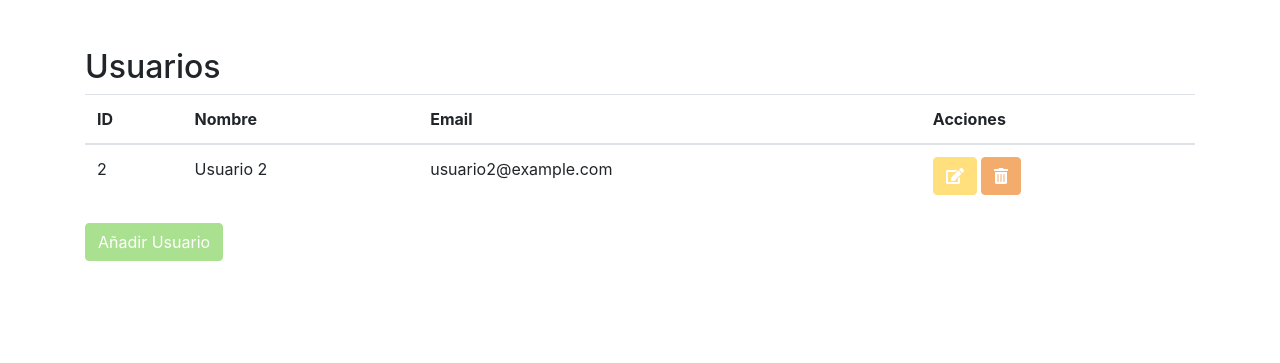
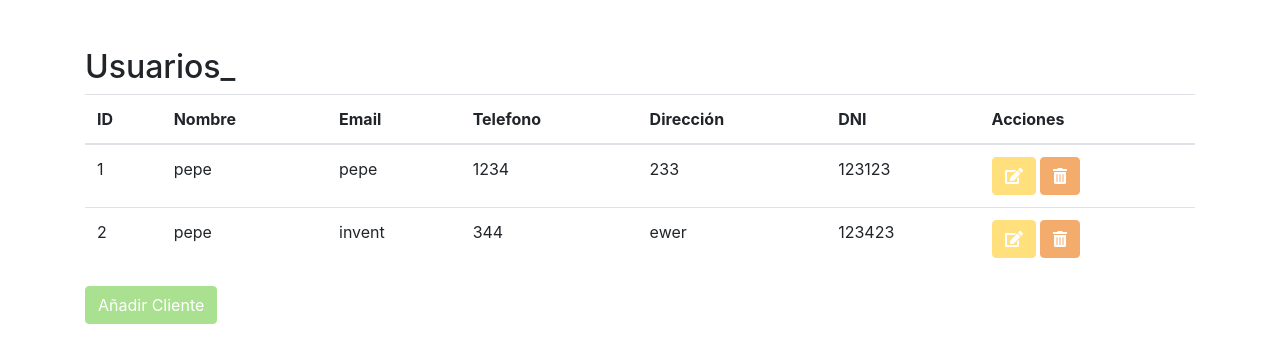
Before and after one commit to blakatora/appSimpleWeb, a Django app: page /clientes/ in a window 1280 px wide. Shown: the top 363 px of the page. Run offline with Django 5.2, Linux system fonts and the light colour scheme; data comes from the database, SQL or seed files in the repository; both versions use the stored data as it was after the commit; some libraries are stand-ins or nearby versions.

Commit message:
no message

```diff
--- a/proyecto/aplicacion/templates/clientes.html
+++ b/proyecto/aplicacion/templates/clientes.html
@@ -12,36 +12,124 @@
 </head>
 <body>
     <div class="container mt-5">
-        <h2>Usuarios</h2>
+        <h2>Usuarios_</h2>
         <table class="table">
             <thead>
                 <tr>
                     <th>ID</th>
                     <th>Nombre</th>
                     <th>Email</th>
+                    <th>Telefono</th>
+                    <th>Dirección</th>
+                    <th>DNI</th>
                     <th>Acciones</th>
                 </tr>
             </thead>
             <tbody>
-
-                    <td>2</td>
-                    <td>Usuario 2</td>
-                    <td>usuario2@example.com</td>
+                {% for cliente in clientes %}
+                <tr>
+                    <td>{{ cliente.id }}</td>
+                    <td>{{ cliente.nombre_completo }}</td>
+                    <td>{{ cliente.correo }}</td>
+                    <td>{{ cliente.telefono }}</td>
+                    <td>{{ cliente.direccion }}</td>
+                    <td>{{ cliente.dni }}</td>
                     <td>
                         <!-- Botones de acción -->
                         <button type="button" class="btn btn-primary"><i class="fas fa-edit"></i></button>
                         <button type="button" class="btn btn-danger"><i class="fas fa-trash-alt"></i></button>
                     </td>
                 </tr>
-                <!-- Puedes agregar más filas aquí -->
+                {% endfor %}
             </tbody>
         </table>
         <!-- Botón para añadir nuevo usuario -->
-        <button type="button" class="btn btn-success">Añadir Usuario</button>
+        <button type="button" class="btn btn-success" data-toggle="modal" data-target="#agregarClienteModal">Añadir Cliente</button>
+
     </div>
+    <div class="modal fade" id="agregarClienteModal" tabindex="-1" role="dialog" aria-labelledby="exampleModalLabel" aria-hidden="true">
+        <div class="modal-dialog" role="document">
+          <div class="modal-content">
+            <div class="modal-header">
+              <h5 class="modal-title" id="exampleModalLabel">Agregar Cliente</h5>
+              <button type="button" class="close" data-dismiss="modal" aria-label="Close">
+                <span aria-hidden="true">&times;</span>
+              </button>
+            </div>
+            <div class="modal-body">
+              <form id="agregarClienteForm">
+                <div class="form-group">
+                  <label for="nombre">Nombre Completo:</label>
+                  <input type="text" class="form-control" id="nombre" name="nombre">
+                </div>
+                <div class="form-group">
+                  <label for="correo">Correo Electrónico:</label>
+                  <input type="email" class="form-control" id="correo" name="correo">
+                </div>
+                <div class="form-group">
+                  <label for="telefono">Teléfono:</label>
+                  <input type="text" class="form-control" id="telefono" name="telefono">
+                </div>
+                <div class="form-group">
+                  <label for="direccion">Dirección:</label>
+                  <input type="text" class="form-control" id="direccion" name="direccion">
+                </div>
+                <div class="form-group">
+                  <label for="dni">DNI:</label>
+                  <input type="text" class="form-control" id="dni" name="dni">
+                </div>
+                <button type="submit" class="btn btn-primary">Guardar</button>
+              </form>
+            </div>
+          </div>
+        </div>
+      </div>
+
+
+     <script>
+        $(document).ready(function() {
+          // Manejar el envío del formulario
+          $('#agregarClienteForm').submit(function(event) {
+            event.preventDefault(); // Prevenir el comportamiento predeterminado del formulario
+
+            // Obtener los valores del formulario
+            var nombre = $('#nombre').val();
+            var correo = $('#correo').val();
+            var telefono = $('#telefono').val();
+            var direccion = $('#direccion').val();
+            var dni = $('#dni').val();
+
+            // Enviar los datos al servidor utilizando AJAX
+            $.ajax({
+              type: 'POST',
+              url: '{% url "agregar_cliente" %}', // URL de la vista para agregar cliente
+              data: {
+                'nombre': nombre,
+                'correo': correo,
+                'telefono': telefono,
+                'direccion': direccion,
+                'dni': dni,
+                'csrfmiddlewaretoken': '{{ csrf_token }}' // Agregar el token CSRF para protección
+              },
+              success: function(response) {
+                // Manejar la respuesta del servidor
+                console.log(response);
+                // Cerrar el formulario emergente
+                $('#agregarClienteModal').modal('hide');
+                // Actualizar la página para mostrar el nuevo cliente
+                location.reload();
+              },
+              error: function(xhr, status, error) {
+                // Manejar errores
+                console.error(xhr.responseText);
+              }
+            });
+          });
+        });
+      </script>
 </body>
 
-
+<script src="https://code.jquery.com/jquery-3.5.1.min.js"></script>
 <script src="https://code.jquery.com/jquery-3.5.1.slim.min.js"></script>
 <script src="https://cdn.jsdelivr.net/npm/@popperjs/core@2.5.4/dist/umd/popper.min.js"></script>
 <script src="https://stackpath.bootstrapcdn.com/bootstrap/4.5.2/js/bootstrap.min.js"></script>
--- a/proyecto/aplicacion/views.py
+++ b/proyecto/aplicacion/views.py
@@ -1,4 +1,51 @@
 from django.shortcuts import render
+from .models import Moto, Reparacion,Cliente
+from django.http import JsonResponse
+from django.views.decorators.csrf import csrf_exempt
+def clientes(request):
+    # Obtener todos los clientes de la base de datos
 
-def clientes(request):
-    return render(request, 'clientes.html')
+
+    clientes = Cliente.objects.all()
+
+    return render(request, 'clientes.html', {'clientes': clientes})
+
+    # Pasar los clientes al contexto de la plantilla
+def agregar_cliente(request):
+    if request.method == 'POST':
+        nombre = request.POST.get('nombre')
+        correo = request.POST.get('correo')
+        telefono = request.POST.get('telefono')
+        direccion = request.POST.get('direccion')
+        dni = request.POST.get('dni')
+
+        # Crear un nuevo cliente en la base de datos
+        cliente = Cliente.objects.create(
+            nombre_completo=nombre,
+            correo=correo,
+            telefono=telefono,
+            direccion=direccion,
+            dni=dni
+        )
+
+        return render(request, 'clientes.html', {'clientes': clientes})
+    else:
+        return JsonResponse({'error': 'Solicitud no válida'}, status=400)
+
+
+def detalle_moto(request, moto_id):
+    try:
+        # Obtener la moto específica según el ID proporcionado
+        moto = Moto.objects.get(pk=moto_id)
+
+        # Obtener todas las reparaciones asociadas a la moto
+        reparaciones = Reparacion.objects.filter(moto=moto)
+
+        # Renderizar la plantilla HTML con los datos de la moto y las reparaciones
+        return render(request, 'detalle_moto.html', {'moto': moto, 'reparaciones': reparaciones})
+    except Moto.DoesNotExist:
+        # Manejar el caso en el que la moto no exista
+        return render(request, 'error.html', {'mensaje': 'La moto especificada no existe'})
+    except Exception as e:
+        # Manejar cualquier otra excepción
+        return render(request, 'error.html', {'mensaje': str(e)})
--- a/proyecto/proyecto/urls.py
+++ b/proyecto/proyecto/urls.py
@@ -21,5 +21,8 @@ from aplicacion import views
 urlpatterns = [
     path('admin/', admin.site.urls),
     path('clientes/', views.clientes, name='clientes'),
+    path('agregar_cliente/', views.agregar_cliente, name='agregar_cliente'),
+    path('detalle_moto/<str:matricula>/', views.detalle_moto, name='detalle_moto'),
+
 
 ]
```
Also changed, not shown: proyecto/aplicacion/templates/detalle_moto.html (added, +72 -0 lines), proyecto/db.sqlite3.
